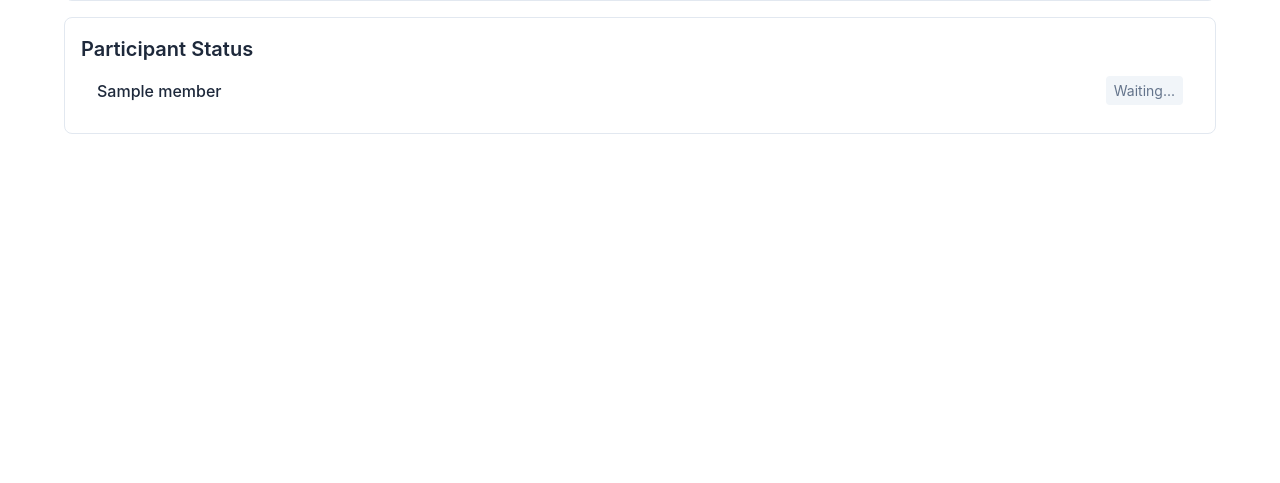
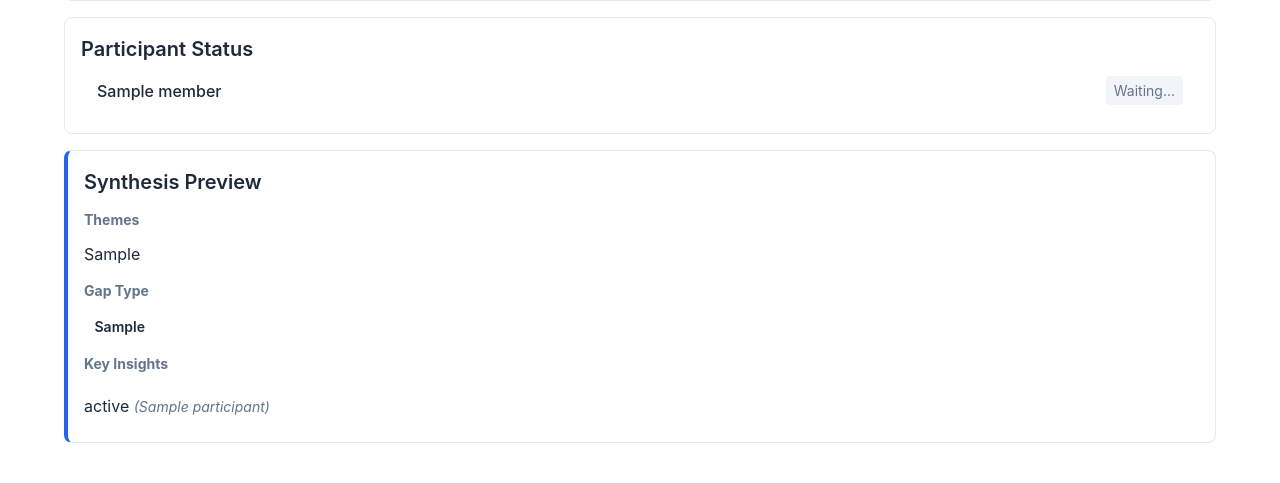
Before and after one commit to connecteddale/55meet.com, a FastAPI app: template app/templates/admin/sessions/view.html in a window 1280 px wide. Shown: the part 357-840 px from the top of the page. Before the commit the page ends 491 px from the top, so only its background shows below. Run offline with FastAPI, Linux system fonts and the light colour scheme; the template is opened without the code that fills it: most values are stand-ins (such as "Sample title", 1, 10 or a date in 2020).

Commit message:
feat(15-02): add synthesis controls to session view template
- Add synthesis trigger button in CLOSED state (synthesis_pending)
- Show generating spinner when synthesis in progress
- Display synthesis preview card with themes, gap type, statements
- Add polling.js for real-time status updates
- Poll in both CAPTURING and CLOSED states
- Reload page when synthesis completes
- Add CSS for synthesis preview and generating states

```diff
--- a/app/static/css/main.css
+++ b/app/static/css/main.css
@@ -1395,3 +1395,47 @@ input[type="month"] {
 .gap-badge.gap-direction { background: #DBEAFE; color: #1D4ED8; }
 .gap-badge.gap-alignment { background: #FEF3C7; color: #B45309; }
 .gap-badge.gap-commitment { background: #D1FAE5; color: #047857; }
+
+.synthesis-themes p {
+    line-height: 1.6;
+}
+
+.synthesis-statements ul {
+    list-style: none;
+    padding: 0;
+    margin: 0;
+}
+
+.synthesis-statements li {
+    padding: var(--space-2) 0;
+    border-bottom: 1px solid var(--color-border);
+}
+
+.synthesis-statements li:last-child {
+    border-bottom: none;
+}
+
+.synthesis-statements em {
+    font-size: var(--font-size-sm);
+    color: var(--color-text-muted);
+}
+
+/* Synthesis Generating State */
+.synthesis-generating {
+    text-align: center;
+    padding: var(--space-6);
+}
+
+.synthesis-generating .spinner {
+    width: 48px;
+    height: 48px;
+    border: 4px solid var(--color-border);
+    border-top-color: var(--color-primary);
+    border-radius: 50%;
+    animation: spin 1s linear infinite;
+    margin: 0 auto var(--space-4);
+}
+
+.synthesis-generating p {
+    color: var(--color-text-muted);
+}
--- a/app/templates/admin/sessions/view.html
+++ b/app/templates/admin/sessions/view.html
@@ -51,12 +51,26 @@
             <p class="control-hint">Close when all participants have submitted.</p>
 
             {% elif session.state.value == 'closed' %}
+            {% if synthesis_pending %}
+            <form method="post" action="/admin/sessions/{{ session.id }}/synthesize">
+                <button type="submit" class="btn btn-primary btn-large">
+                    Generate Synthesis
+                </button>
+            </form>
+            <p class="control-hint">This will analyze responses and generate themes.</p>
+            {% elif synthesis_themes %}
             <form method="post" action="/admin/sessions/{{ session.id }}/reveal">
                 <button type="submit" class="btn btn-primary btn-large">
-                    Reveal Synthesis
+                    Reveal to Participants
                 </button>
             </form>
-            <p class="control-hint">Synthesis will be generated and shown to participants.</p>
+            <p class="control-hint">Shows synthesis to all participants.</p>
+            {% else %}
+            <div class="synthesis-generating">
+                <div class="spinner"></div>
+                <p>Generating synthesis...</p>
+            </div>
+            {% endif %}
 
             {% elif session.state.value == 'revealed' %}
             <div class="session-complete">
@@ -79,6 +93,32 @@
             {% endfor %}
         </div>
     </div>
+
+    {% if synthesis_themes %}
+    <div class="card synthesis-preview">
+        <h3>Synthesis Preview</h3>
+        <div class="synthesis-themes">
+            <h4>Themes</h4>
+            <p>{{ synthesis_themes }}</p>
+        </div>
+        {% if synthesis_gap_type %}
+        <div class="synthesis-gap">
+            <h4>Gap Type</h4>
+            <span class="gap-badge gap-{{ synthesis_gap_type|lower }}">{{ synthesis_gap_type }}</span>
+        </div>
+        {% endif %}
+        {% if synthesis_statements %}
+        <div class="synthesis-statements">
+            <h4>Key Insights</h4>
+            <ul>
+            {% for stmt in synthesis_statements %}
+                <li>{{ stmt.statement }} <em>({{ stmt.participants|join(', ') }})</em></li>
+            {% endfor %}
+            </ul>
+        </div>
+        {% endif %}
+    </div>
+    {% endif %}
 
     {% if session.state.value == 'revealed' %}
     <div class="card">
@@ -104,7 +144,7 @@
 {% endblock %}
 
 {% block scripts %}
-{% if session.state.value == 'capturing' %}
+{% if session.state.value == 'capturing' or session.state.value == 'closed' %}
 <script src="/static/js/polling.js"></script>
 {% endif %}
 {% endblock %}
```
Also changed, not shown: static/js/polling.js (added, +101 -0 lines).
